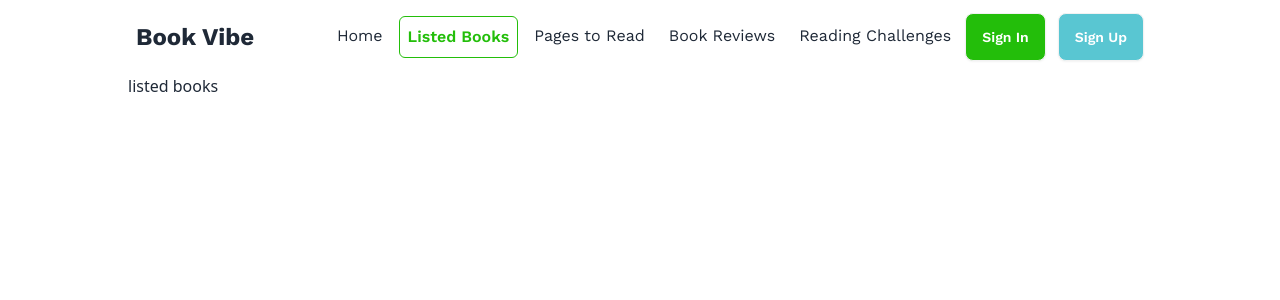
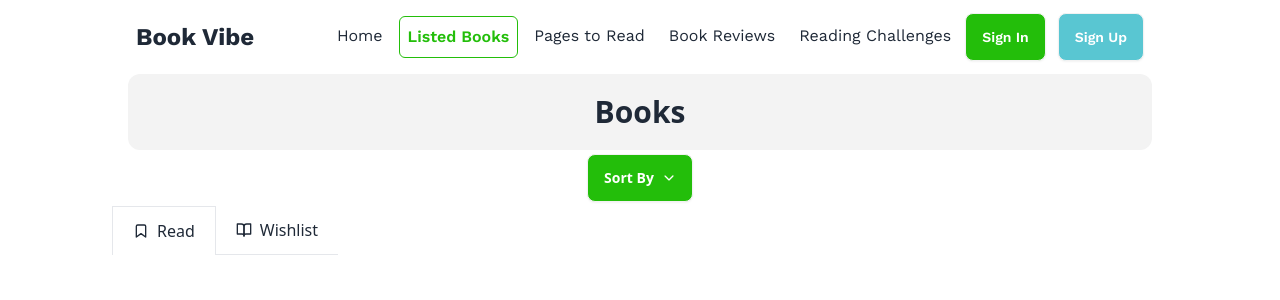
Before and after one commit to Tamim239/Book-Vipe, a React (Vite) app: page /listedBooks in a window 1280 px wide. Shown: the top 300 px of the page. Built offline with nearby package versions, Linux system fonts and the light colour scheme; a web font is replaced by a local one.

Commit message:
added listedBooks basic setup

```diff
--- a/package.json
+++ b/package.json
@@ -17,6 +17,7 @@
     "react-dom": "^18.2.0",
     "react-icons": "^5.0.1",
     "react-router-dom": "^6.22.3",
+    "react-toastify": "^10.0.5",
     "sort-by": "^1.2.0"
   },
   "devDependencies": {
--- /dev/null
+++ b/src/Pages/BookDetails.jsx
@@ -0,0 +1,70 @@
+import { useLoaderData, useParams } from "react-router-dom";
+import { saveStoredData } from "../Utilities/localStore";
+
+export const BookDetails = () => {
+  const books = useLoaderData();
+  const { id } = useParams();
+  const idInt = parseInt(id);
+  const book = books.find((book) => book.bookId === idInt);
+  const {
+    image,
+    bookName,
+    author,
+    category,
+    review,
+    tags,
+    totalPages,
+    publisher,
+    yearOfPublishing,
+    rating,
+  } = book;
+
+const handleReadBtn = () => {
+  saveStoredData(idInt)
+}
+
+  return (
+    <div className="flex items-center gap-3 my-10">
+      <div className="w-1/2">
+        <figure className="bg-[#1313130D] w-full p-4 flex justify-center rounded-2xl">
+          <img src={image} alt="book" className=" object-cover w-4/5  p-10" />
+        </figure>
+      </div>
+      <div className="w-1/2 pl-5">
+        <div className="space-y-2 border-b-2 py-2">
+          <h1 className="font-bold text-4xl font-play">{bookName}</h1>
+          <p className="font-medium">By : {author}</p>
+        </div>
+        <div className="border-b py-2">
+          <p>{category}</p>
+        </div>
+        <div className="space-y-2 py-3 border-b-2">
+          <p>
+            <span className="font-bold">review: </span>
+            {review}
+          </p>
+          <p>
+            Tag{" "}
+            {tags.map((tag) => (
+              <span className="px-2 text-[#23BE0A] p-2 " key={tag}>
+                #{tag}
+              </span>
+            ))}
+          </p>
+        </div>
+        <div className="py-3 space-y-3">
+          <h2>Number of Pages: {totalPages}</h2>
+          <h3>Publisher: {publisher}</h3>
+          <p>Year of Publishing: {yearOfPublishing}</p>
+          <p>Rating: {rating}</p>
+        </div>
+        <div className="space-x-3 font-semibold">
+          <button onClick={handleReadBtn} className="btn btn-outline">Read</button>
+          <button className="btn text-white bg-[#59C6D2] hover:bg-transparent hover:btn-info">
+            Wishlist
+          </button>
+        </div>
+      </div>
+    </div>
+  );
+};
--- a/src/Pages/LisetedBooks.jsx
+++ b/src/Pages/LisetedBooks.jsx
@@ -1,10 +1,77 @@
-
-
+import { Link, Outlet } from "react-router-dom";
+import { IoIosArrowDown } from "react-icons/io";
+import { useState } from "react";
 export const LisetedBooks = () => {
-
+  const [tabIndex, setTabIndex] = useState(0)
   return (
     <div>
-        listed books
+      <h1 className="text-center font-bold text-3xl bg-[#1313130D] p-5 rounded-xl">
+        Books
+      </h1>
+      <div className="flex justify-center">
+        <div className="dropdown dropdown-bottom">
+          <div
+            tabIndex={0}
+            role="button"
+            className="btn m-1 font-semibold bg-[#23BE0A] text-white"
+          >
+            Sort By <IoIosArrowDown />
+          </div>
+          <ul
+            tabIndex={0}
+            className="dropdown-content z-[1] menu p-4 space-y-2 shadow bg-base-100 rounded-box w-52"
+          >
+            <Link>Read</Link>
+            <Link>Wishlist</Link>
+          </ul>
+        </div>
+      </div>
+      <div className="flex items-center -mx-4 overflow-x-auto overflow-y-hidden sm:justify-start flex-nowrap dark:bg-gray-100 dark:text-gray-800">
+        <Link
+        to="read"
+        onClick={()=> setTabIndex(0)}
+          rel="noopener noreferrer"
+          href="#"
+          className={`flex items-center flex-shrink-0 px-5 py-3 space-x-2  dark:border-gray-600 dark:text-gray-600 ${tabIndex === 0 ? 'border border-b-0' : 'border-b'}`}
+        >
+          <svg
+            xmlns="http://www.w3.org/2000/svg"
+            viewBox="0 0 24 24"
+            fill="none"
+            stroke="currentColor"
+            strokeWidth="2"
+            strokeLinecap="round"
+            strokeLinejoin="round"
+            className="w-4 h-4"
+          >
+            <path d="M19 21l-7-5-7 5V5a2 2 0 0 1 2-2h10a2 2 0 0 1 2 2z"></path>
+          </svg>
+          <span>Read</span>
+        </Link>
+        <Link
+        to="wishlist"
+        onClick={()=> setTabIndex(1)}
+          rel="noopener noreferrer"
+          href="#"
+          className={`flex items-center flex-shrink-0 px-5 py-3 space-x-2  dark:border-gray-600 dark:text-gray-600 ${tabIndex === 1 ? 'border border-b-0' : 'border-b'}`}
+        >
+          <svg
+            xmlns="http://www.w3.org/2000/svg"
+            viewBox="0 0 24 24"
+            fill="none"
+            stroke="currentColor"
+            strokeWidth="2"
+            strokeLinecap="round"
+            strokeLinejoin="round"
+            className="w-4 h-4"
+          >
+            <path d="M2 3h6a4 4 0 0 1 4 4v14a3 3 0 0 0-3-3H2z"></path>
+            <path d="M22 3h-6a4 4 0 0 0-4 4v14a3 3 0 0 1 3-3h7z"></path>
+          </svg>
+          <span>Wishlist</span>
+        </Link>
+      </div>
+      <Outlet></Outlet>
     </div>
-  )
-}
+  );
+};
--- a/src/Root/RouterMain.jsx
+++ b/src/Root/RouterMain.jsx
@@ -4,29 +4,45 @@ import { Home } from "../Pages/Home";
 import { LisetedBooks } from "../Pages/LisetedBooks";
 import { PageRead } from "../Pages/PageRead";
 import { ErrorPage } from "../components/ErrorPage";
-import { Books } from "../components/Books";
+import { BookDetails } from "../Pages/BookDetails";
+import { Read } from "../components/Read";
+import { Wishlist } from "../components/Wishlist";
 
 export const router = createBrowserRouter([
   {
-        path:"/",
+    path: "/",
     element: <MainLayout></MainLayout>,
     errorElement: <ErrorPage></ErrorPage>,
-        children:[
+    children: [
       {
-          path:"/",
+        path: "/",
         element: <Home></Home>,
-          loader: () => fetch('books.json')
+        loader: () => fetch("books.json")
+      },
+      {
+        path: "/bookDetails/:id",
+        element: <BookDetails></BookDetails>,
+        loader: () => fetch(`books.json`)
+
       },
       {
         path: "/listedBooks",
-            element: <LisetedBooks></LisetedBooks>
+        element: <LisetedBooks></LisetedBooks>,
+        children:[
+          {
+            path: "read",
+            element: <Read></Read>
+          },
+          {
+            path: "wishlist",
+            element: <Wishlist></Wishlist>
+          }
+        ]
       },
       {
         path: "/pageRead",
-            element: <PageRead></PageRead>
-          }
+        element: <PageRead></PageRead>,
+      },
     ],
-
-
-    }
-])
+  },
+]);
--- /dev/null
+++ b/src/Utilities/localStore.jsx
@@ -0,0 +1,26 @@
+import { toast } from "react-toastify"
+
+const getStoredData = () => {
+    const storedBook = localStorage.getItem("book")
+    if(storedBook){
+        return JSON.parse(storedBook)
+    }
+    return []
+}
+
+
+const saveStoredData = id => {
+  const storedBooks = getStoredData()
+  const isExist = storedBooks.find(book => book.id === id.id)
+  if(isExist){
+    return toast.error("You have already Read this book")
+  }
+  else {
+      storedBooks.push(id)
+      localStorage.setItem("book", JSON.stringify(storedBooks))
+      toast.success("Books Added To Read List")
+  }
+}
+
+
+export {getStoredData, saveStoredData}
--- a/src/components/Book.jsx
+++ b/src/components/Book.jsx
@@ -1,11 +1,14 @@
 import PropTypes from "prop-types";
 import { CiStar } from "react-icons/ci";
+import { Link } from "react-router-dom";
 export const Book = ({ book }) => {
+  const { image, tags, bookName, author, category, rating, bookId } = book;
 
-  const { image, tags, bookName, author, category, rating } = book;
-  // console.log(book)
+
+  // console.log(bookId)
   return (
     <div className="card card-compact bg-base-100 border p-4">
+    <Link to={`/bookDetails/${bookId}`}>
     <figure className="bg-[#F3F3F3] p-4 rounded-2xl"><img src={image} alt="Shoes"  /></figure>
     <div className="mt-3 mb-2 space-y-2">
          {
@@ -24,6 +27,7 @@ export const Book = ({ book }) => {
           <p className="flex items-center gap-2">{rating}  <CiStar size={20}/></p>
         </div>
       </div>
+  </Link>
   </div>
   );
 };
--- a/src/components/Books.jsx
+++ b/src/components/Books.jsx
@@ -3,7 +3,7 @@ import { Book } from "./Book"
 import PropTypes from 'prop-types';
 export const Books = ({booksList}) => {
 
-    console.log(booksList)
+    // console.log(booksList)
   return (
     <div>
         <h1 className="text-center text-4xl font-bold font-play">Books</h1>
@@ -16,5 +16,5 @@ export const Books = ({booksList}) => {
   )
 }
 Books.propTypes ={
-    booksList:PropTypes.object
+    booksList:PropTypes.array
 }
--- /dev/null
+++ b/src/components/Read.jsx
@@ -0,0 +1,6 @@
+
+export const Read = () => {
+  return (
+    <div>Read</div>
+  )
+}
--- /dev/null
+++ b/src/components/Wishlist.jsx
@@ -0,0 +1,6 @@
+
+export const Wishlist = () => {
+  return (
+    <div>Wishlist</div>
+  )
+}
--- a/src/main.jsx
+++ b/src/main.jsx
@@ -3,9 +3,12 @@ import ReactDOM from 'react-dom/client'
 import './index.css'
 import { RouterProvider } from 'react-router-dom'
 import { router } from './Root/RouterMain.jsx'
+import { ToastContainer } from 'react-toastify'
+import 'react-toastify/dist/ReactToastify.css';
 
 ReactDOM.createRoot(document.getElementById('root')).render(
   <React.StrictMode>
+    <ToastContainer></ToastContainer>
    <RouterProvider router={router} />
   </React.StrictMode>,
 )
```
Also changed, not shown: public/books.json (+6 -6 lines), .eslintrc.cjs, 1 other file (tests, documents, lock files or other folders). Lines whose indentation alone changed are shown as unchanged.
